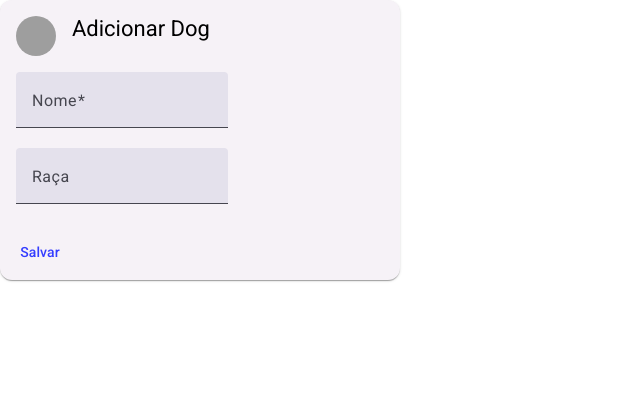
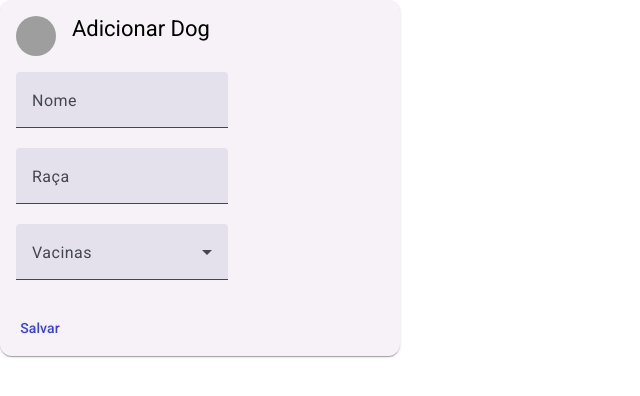
Before and after one commit to giovannicandido/fundatectlp-iv-aula-forms, an Angular app: page / in a window 1280 px wide. Shown: the top 396 px of the page, without its empty margins (0-640 px from the left). Built offline with nearby package versions, Linux system fonts and the light colour scheme; grey boxes are pictures that could not be loaded.

Commit message:
exemplo de select no form

```diff
--- a/src/app/app.component.html
+++ b/src/app/app.component.html
@@ -1,5 +1,5 @@
 <div>
-  <form [formGroup]="form">
+  <form [formGroup]="form" (submit)="save()">
     <mat-card class="example-card">
       <mat-card-header>
         <div mat-card-avatar class="example-header-image"></div>
@@ -18,10 +18,18 @@
             <input name="race" formControlName="race" matInput placeholder="Raça">
           </mat-form-field>
         </div>
+        <div>
+          <mat-form-field appearance="fill">
+            <mat-label>Vacinas</mat-label>
+            <mat-select formControlName="vacine">
+              <mat-option *ngFor="let v of vacines" [value]="v">{{v}}</mat-option>
+            </mat-select>
+          </mat-form-field>
+        </div>
 
       </mat-card-content>
       <mat-card-actions>
-        <button (click)="save()" mat-button>Salvar</button>
+        <button type="submit" mat-button>Salvar</button>
       </mat-card-actions>
     </mat-card>
   </form>
--- a/src/app/app.component.ts
+++ b/src/app/app.component.ts
@@ -5,18 +5,23 @@ import { MatCardModule } from '@angular/material/card';
 import { MatFormFieldModule } from '@angular/material/form-field';
 import { MatIconModule } from '@angular/material/icon';
 import { MatInputModule } from '@angular/material/input';
+import {MatSelectModule} from '@angular/material/select';
 import { RouterOutlet } from '@angular/router';
 import { Dog } from './models'
+import { CommonModule } from '@angular/common';
 
 @Component({
   selector: 'app-root',
   standalone: true,
-  imports: [RouterOutlet,
+  imports: [
+    CommonModule,
+    RouterOutlet,
     MatFormFieldModule,
     MatIconModule,
     MatInputModule,
     MatCardModule,
     MatButtonModule,
+    MatSelectModule,
     ReactiveFormsModule
   ],
   templateUrl: './app.component.html',
@@ -25,12 +30,14 @@ import { Dog } from './models'
 export class AppComponent {
   title = 'fundatectlpIV-aula-forms';
   dogs: Dog[] = []
+  vacines = ['Vacina 1', 'Vacina 2', 'Vacina 3']
   form: FormGroup
 
   constructor(formBuilder: FormBuilder) {
     this.form = formBuilder.group({
-      name: ['', Validators.required], // array de configurações
-      race: ['', Validators.compose([Validators.required, Validators.minLength(5)])] // compose junta mais de uma validação
+      name: ['', Validators.compose([Validators.required, Validators.minLength(10), Validators.maxLength(50)])], // array de configurações
+      race: ['', Validators.compose([Validators.required, Validators.minLength(5)])], // compose junta mais de uma validação
+      vacine: ['']
     })
   }
 
```
